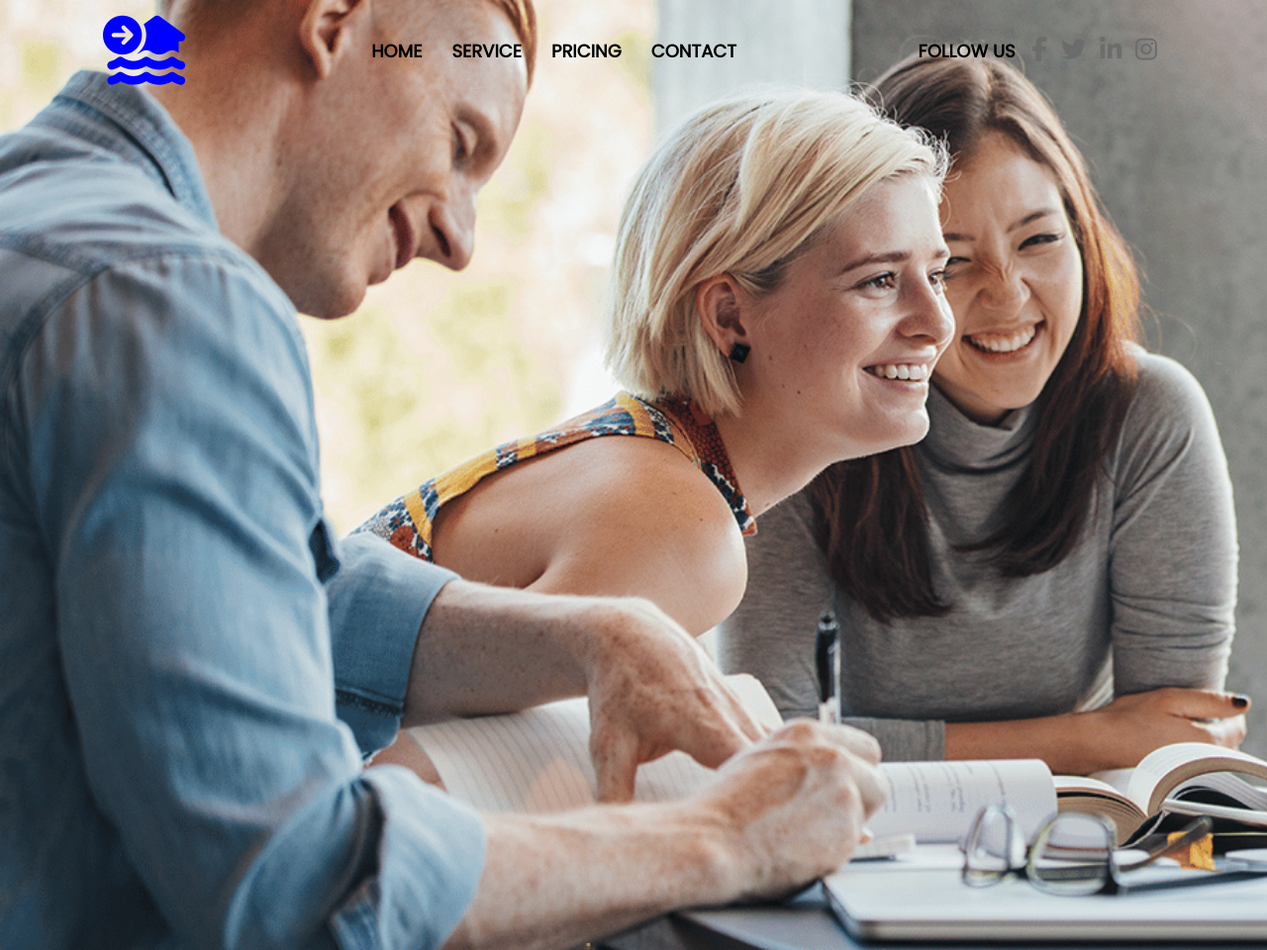
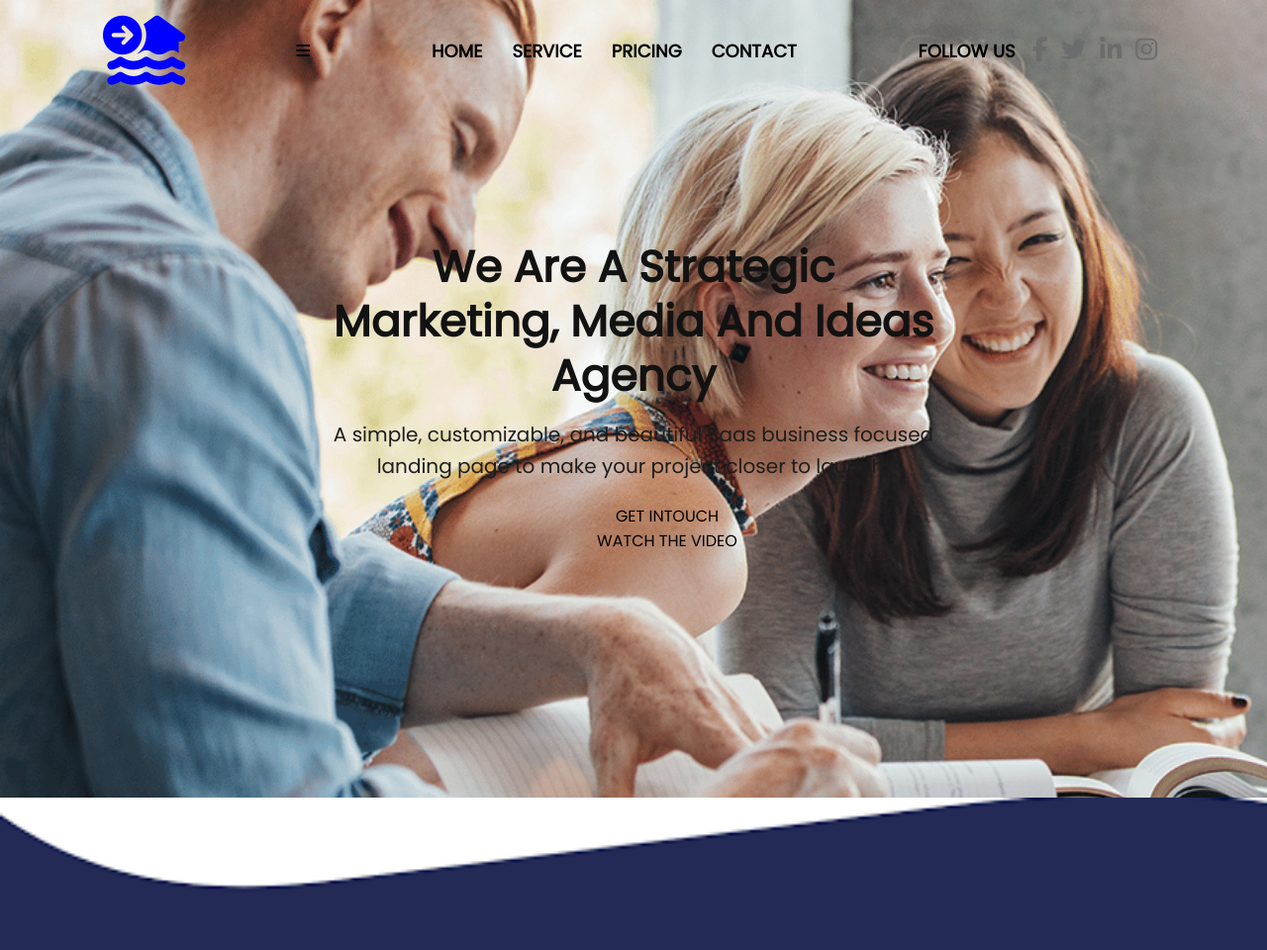
Before and after one commit to mahmudul7608/Business-agenci-website, a plain HTML site: page index.html in a window 1280 px wide. Shown: the whole page at 99% size. Drawn offline with Linux system fonts and the light colour scheme.

Commit message:
add some html and css

```diff
--- a/index.html
+++ b/index.html
@@ -19,9 +19,10 @@
         <i class="fa-solid fa-house-flood-water-circle-arrow-right"></i>
       </a>
 
-      <div class="navber-toggler" type="button" id="bar">
+      <div class="navbar-toggler" type="button" id="bar">
         <i class="fa-solid fa-bars"></i>
       </div>
+
       <div class="menu-bar">
         <ul class="menu-items">
           <li><a href="#">HOME</a></li>
@@ -48,12 +49,25 @@
           </li>
         </ul>
       </div>
-
     </div>
 
     <div class="back" id="home">
+      <div class="overlay"></div>
+      <div class="hero-shape">
+        <img src="./image/hero.png" alt="" />
+      </div>
+    </div>
 
-
+    <div class="hero-text">
+      <h3>We Are A Strategic Marketing, Media And Ideas Agency</h3>
+      <h6>
+        A simple, customizable, and beautiful Saas business focused landing page
+        to make your project closer to launch!
+      </h6>
+      <ul class="header-btn">
+        <li><a class="main-btn brn-one" href="#"></a>GET INTOUCH</li>
+        <li><a class="main-btn brn-two" href="#"></a>WATCH THE VIDEO</li>
+      </ul>
     </div>
 
     <script src="script.js"></script>
--- a/style.css
+++ b/style.css
@@ -29,12 +29,27 @@ h6 {
   margin-top: 16px;
   font-weight: normal;
 }
+.main-btn {
+  display: inline-block;
+  font-weight: 700;
+  text-align: center;
+  white-space: nowrap;
+  vertical-align: middle;
+  border: 2px solid transparent;
+  padding: 0 32px;
+  font-style: 16px;
+  line-height: 48px;
+  color: #0067f4;
+  position: relative;
+  cursor: pointer;
+  transition: all 0.4s ease-out 0s;
+}
 
 /* ==== Nav section start ==== */
 .nav {
   position: fixed;
   display: flex;
-  background-color: rgb(125, 127, 129);
+  background-color: rgb(250, 251, 252);
   flex-direction: row;
   justify-content: space-between;
   align-items: center;
@@ -42,6 +57,7 @@ h6 {
   padding: 1rem 6.5rem;
   background: transparent;
   transition: all 0.5s ease;
+  z-index: 10000;
 }
 
 .nav .logo i {
@@ -117,8 +133,42 @@ h6 {
   width: 100%;
   height: 120vh;
   background-size: cover;
-background-attachment: fixed;
-/* position: relative; */
+  background-attachment: fixed;
+  position: relative;
+}
+.back .overlay {
+  background: linear-gradient(
+    0drg,
+    rgba(159, 49, 41, 1) 0%,
+    rgba(93, 49, 175, 1) 34%,
+    rgba(196, 239, 247, 1) 81%
+  );
+  height: 100%;
+  width: 100%;
 }
 
+.back .hero-shape {
+  position: absolute;
+  bottom: 0;
+  left: 0;
+  width: 100%;
+}
+.back .hero-shape img {
+  width: 100%;
+  display: block;
+}
+
+.hero-text {
+  position: absolute;
+  top: 50%;
+  left: 50%;
+  transform: translate(-50%, -50%);
+  text-align: center;
+}
+.hero-text h6 {
+  color: #1d1d1d;
+}
+.hero-text .header-btn {
+  margin-top: 22px;
+}
 /* === Home section start === */
```
Also changed, not shown: image/hero.png (added).
